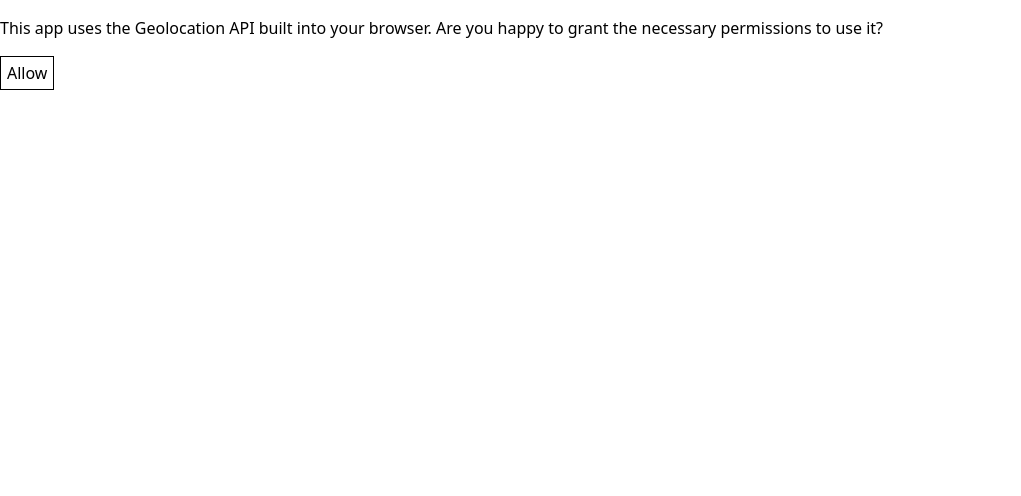
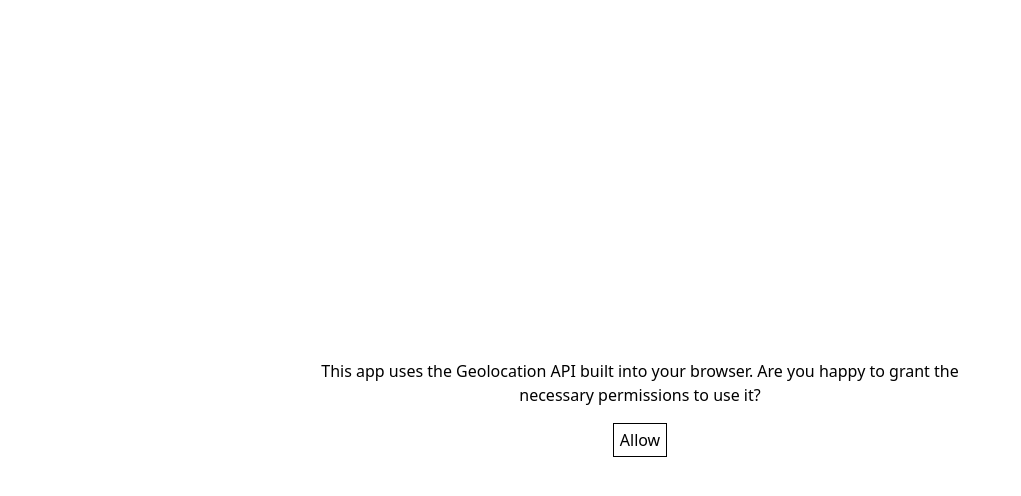
Before and after one commit to RobEasthope/super-duper-giggle, a React (Create React App) app: page / in a window 1280 px wide. Shown: the top 496 px of the page, without its empty margins (0-1021 px from the left). Built offline with nearby package versions, Linux system fonts and the light colour scheme.

Commit message:
Basic styles

```diff
--- a/src/App/App.js
+++ b/src/App/App.js
@@ -1,4 +1,7 @@
 import {useState, useEffect} from 'react';
+import { Flex, Box } from 'reflexbox';
+
+import {Styles} from './Styles';
 
 function App() {
   const [geoLocationPermission, setGeoLocationPermission] = useState(false);
@@ -32,20 +35,27 @@
   }
 
   return (
-    <div>
-      {!geoLocationPermission && <div>
-        <p>This app uses the Geolocation API built into your browser. Are you happy to grant the necessary permissions to use it?</p>
-        <button onClick={handlePermissionsClick}>Allow</button>
-        </div>
+    <Styles>
+      <Flex className="wrapper" alignItems="center">
+
+      {!geoLocationPermission && (
+        <Box className="permissions-msg">
+          <p>This app uses the Geolocation API built into your browser. Are you happy to grant the necessary permissions to use it?</p>
+          <button onClick={handlePermissionsClick}>Allow</button>
+        </Box>
+        )
       }
       {geoLocationPermission && geoLocation &&
-        <div>
+      <>
         {weatherData ?
-          <img src={`http://openweathermap.org/img/wn/${weatherData?.weather[0]?.icon}@2x.png`} alt={weatherData?.weather[0]?.main || ''} /> : <div>Loading weather data</div>
+            <img src={`http://openweathermap.org/img/wn/${weatherData?.weather[0]?.icon}@2x.png`} className="weather-icon" alt={weatherData?.weather[0]?.main || ''} />
+             : <Box>Loading weather data</Box>
           }
-        </div>
+          </>
       }
-    </div>
+        </Flex>
+
+    </Styles>
   );
 }
 
--- /dev/null
+++ b/src/App/Styles.js
@@ -0,0 +1,18 @@
+import styled from 'styled-components';
+
+export const Styles = styled.div`
+  .wrapper {
+    min-height: 100vh;
+    max-width: 40em;
+    margin: 0 auto;
+  }
+
+  .permissions-msg {
+    text-align: center;
+  }
+
+  .weather-icon {
+    display: block;
+    margin: 0 auto;
+  }
+`;
```
